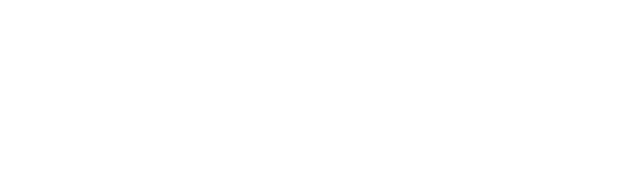
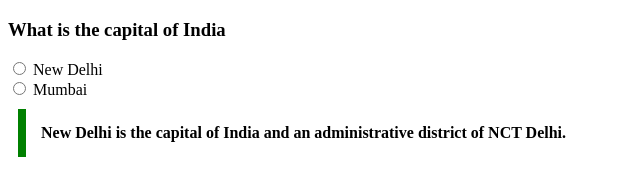
Before and after one commit to acciojob/trivia-SaikiranGadangiwar, a website: page main.html in a window 1280 px wide. Shown: the whole page, without its empty margins (0-640 px from the left). Drawn offline with Linux system fonts and the light colour scheme.

Commit message:
trivia problem

```diff
--- a/main.html
+++ b/main.html
@@ -8,6 +8,17 @@
 
 <body>
 	<!-- the entire body must be written by student -->
+	<div>
+		<h3>What is the capital of India</h3>
+		<form action="">
+			<input type="radio" name="state" value="New Delhi">
+			<label for="" >New Delhi</label><br>
+			<input type="radio" name="state" value="Mumbai">
+			<label for="" >Mumbai</label><br>
+
+		</form>
+		<blockquote class="text">New Delhi is the capital of India and an administrative district of NCT Delhi.</blockquote>
+	</div>
     <script type="text/javascript" src="./script.js">
 </script>
 
--- a/styles.css
+++ b/styles.css
@@ -1,2 +1,10 @@
 
 /* Your CSS Code here. */
+.text{
+    max-width: 600px;
+    margin: 10px;
+    padding: 15px;
+     border-left: 8px solid green;
+     background-color: #f8fffe"";
+     font-weight: bold;
+}
```
